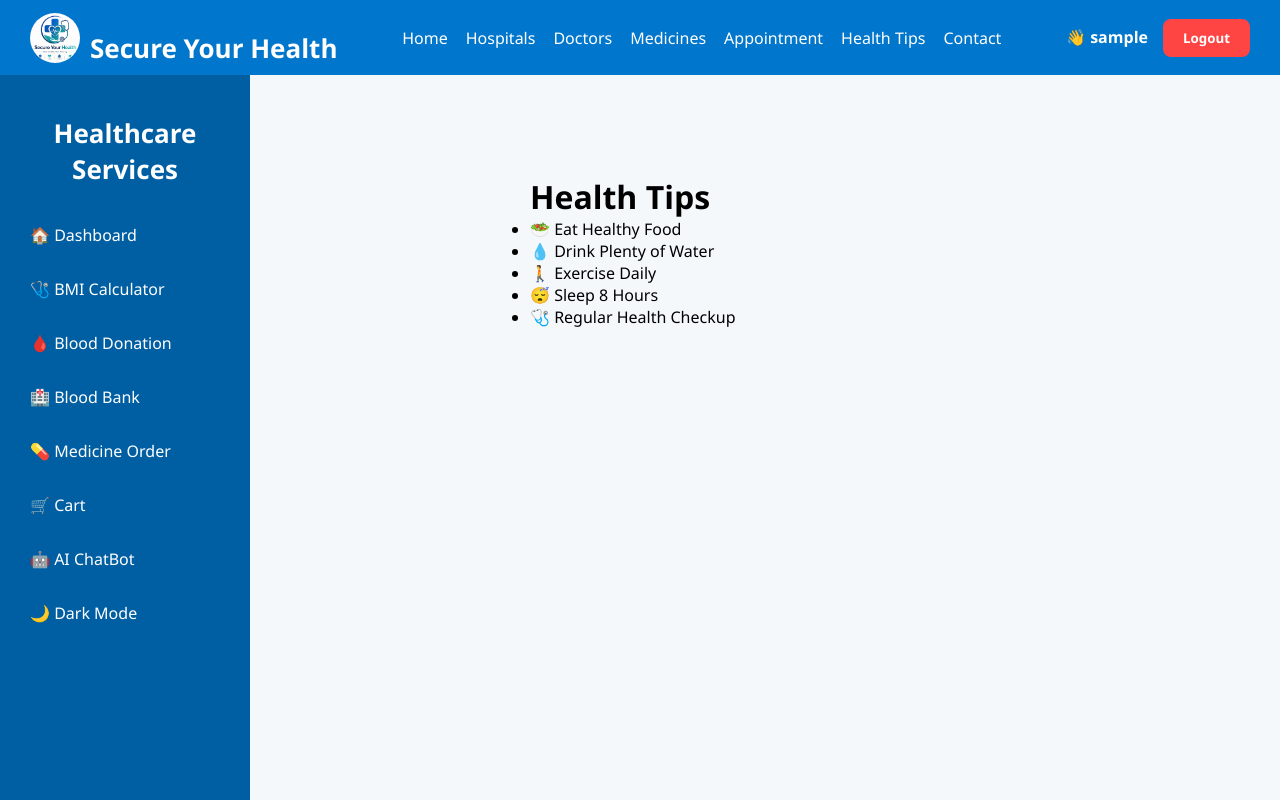
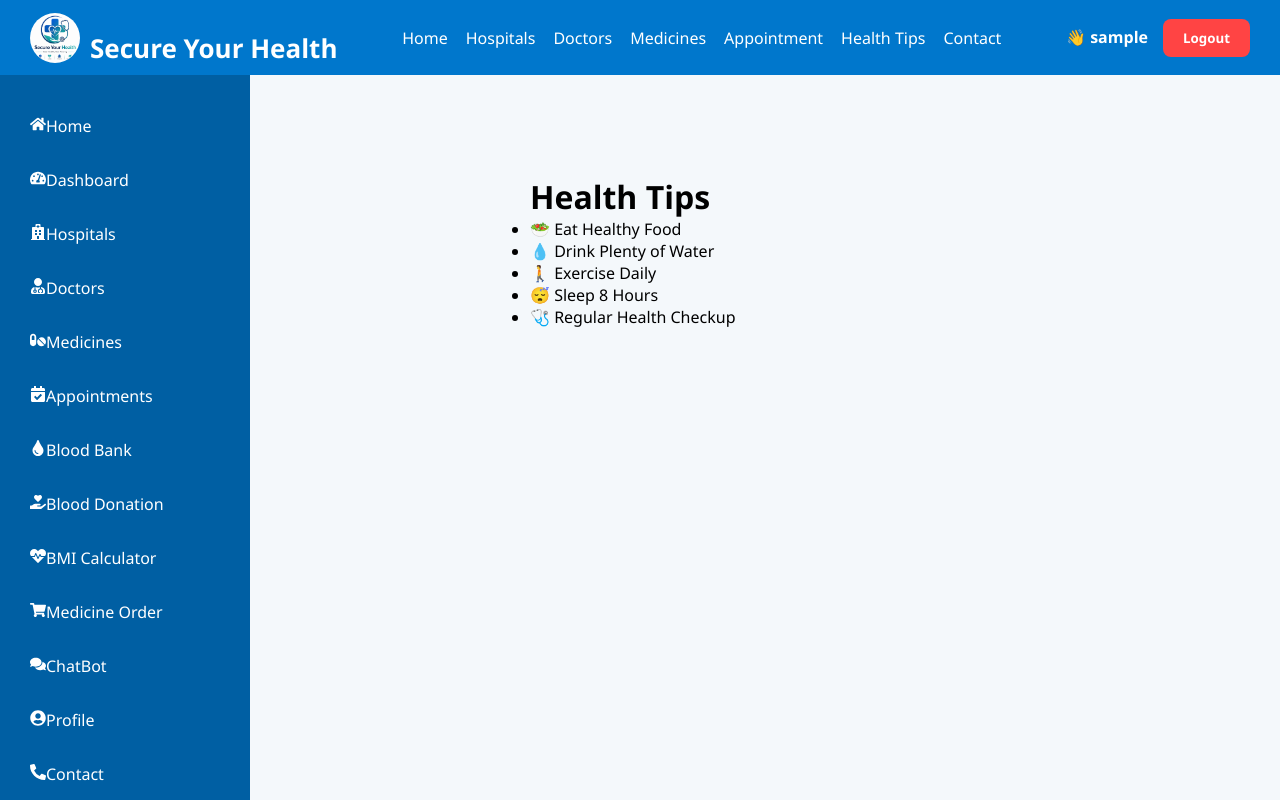
Before and after one commit to mastanshareefshaik5-ms/Secure-Your-Health, a React (Vite) app in the folder Frontend/: page /healthtips in a window 1280 px wide. Shown: the top 800 px of the page. Built offline with nearby package versions, Linux system fonts and the light colour scheme; sample sign-in values are in the browser's storage.

Commit message:
initial Frontend

```diff
--- a/Frontend/src/Components/Sidebar/Sidebar.jsx
+++ b/Frontend/src/Components/Sidebar/Sidebar.jsx
@@ -1,48 +1,113 @@
+import { NavLink } from "react-router-dom";
+import {
+  FaHome,
+  FaTachometerAlt,
+  FaHospital,
+  FaUserMd,
+  FaPills,
+  FaCalendarCheck,
+  FaTint,
+  FaHandHoldingHeart,
+  FaHeartbeat,
+  FaShoppingCart,
+  FaComments,
+  FaUserCircle,
+  FaPhoneAlt,
+  FaLightbulb,
+} from "react-icons/fa";
 import "./Sidebar.css";
-import { Link } from "react-router-dom";
 
 function Sidebar() {
+  const menuItems = [
+    {
+      name: "Home",
+      path: "/home",
+      icon: <FaHome />,
+    },
+    {
+      name: "Dashboard",
+      path: "/dashboard",
+      icon: <FaTachometerAlt />,
+    },
+    {
+      name: "Hospitals",
+      path: "/hospitals",
+      icon: <FaHospital />,
+    },
+    {
+      name: "Doctors",
+      path: "/doctors",
+      icon: <FaUserMd />,
+    },
+    {
+      name: "Medicines",
+      path: "/medicines",
+      icon: <FaPills />,
+    },
+    {
+      name: "Appointments",
+      path: "/appointments",
+      icon: <FaCalendarCheck />,
+    },
+    {
+      name: "Blood Bank",
+      path: "/bloodbank",
+      icon: <FaTint />,
+    },
+    {
+      name: "Blood Donation",
+      path: "/blooddonation",
+      icon: <FaHandHoldingHeart />,
+    },
+    {
+      name: "BMI Calculator",
+      path: "/bmi",
+      icon: <FaHeartbeat />,
+    },
+    {
+      name: "Medicine Order",
+      path: "/medicineorder",
+      icon: <FaShoppingCart />,
+    },
+    {
+      name: "ChatBot",
+      path: "/chatbot",
+      icon: <FaComments />,
+    },
+    {
+      name: "Profile",
+      path: "/profile",
+      icon: <FaUserCircle />,
+    },
+    {
+      name: "Contact",
+      path: "/contact",
+      icon: <FaPhoneAlt />,
+    },
+    {
+      name: "Health Tips",
+      path: "/healthtips",
+      icon: <FaLightbulb />,
+    },
+  ];
+
   return (
     <aside className="sidebar">
-
-      <h2 className="sidebar-title">Healthcare Services</h2>
-
       <ul className="sidebar-menu">
-
-        <li>
-          <Link to="/dashboard">🏠 Dashboard</Link>
-        </li>
-
-        <li>
-          <Link to="/bmi">🩺 BMI Calculator</Link>
-        </li>
-
-        <li>
-          <Link to="/blooddonation">🩸 Blood Donation</Link>
-        </li>
-
-        <li>
-          <Link to="/bloodbank">🏥 Blood Bank</Link>
-        </li>
-
-        <li>
-          <Link to="/medicineorder">💊 Medicine Order</Link>
-        </li>
-
-        <li>
-          <Link to="/cart">🛒 Cart</Link>
-        </li>
-
-        <li>
-          <Link to="/chatbot">🤖 AI ChatBot</Link>
-        </li>
-
-        <li>
-          <Link to="/darkmode">🌙 Dark Mode</Link>
-        </li>
-
+        {menuItems.map((item) => (
+          <li key={item.path}>
+            <NavLink
+              to={item.path}
+              className={({ isActive }) =>
+                isActive ? "sidebar-link active" : "sidebar-link"
+              }
+            >
+              <span className="sidebar-icon">{item.icon}</span>
+              <span>{item.name}</span>
+            </NavLink>
+          </li>
+        ))}
       </ul>
-
     </aside>
   );
 }
```
